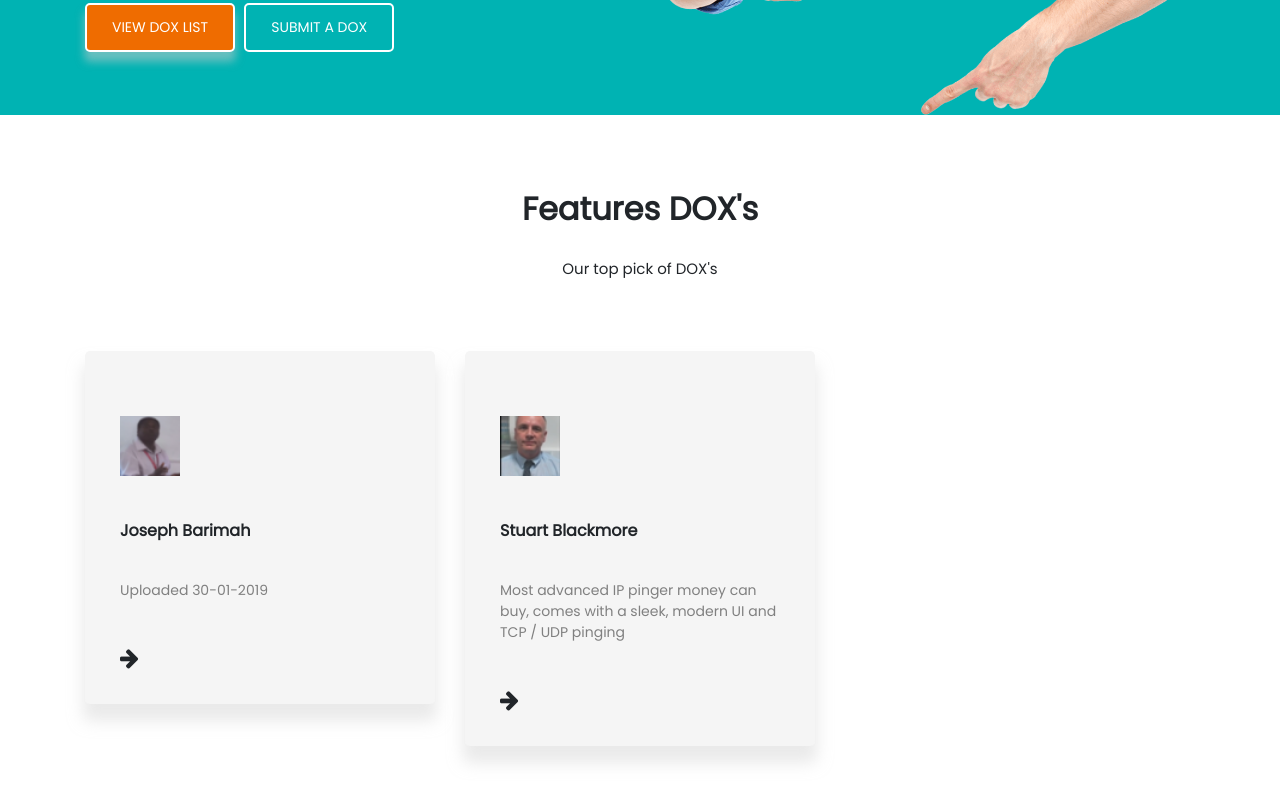
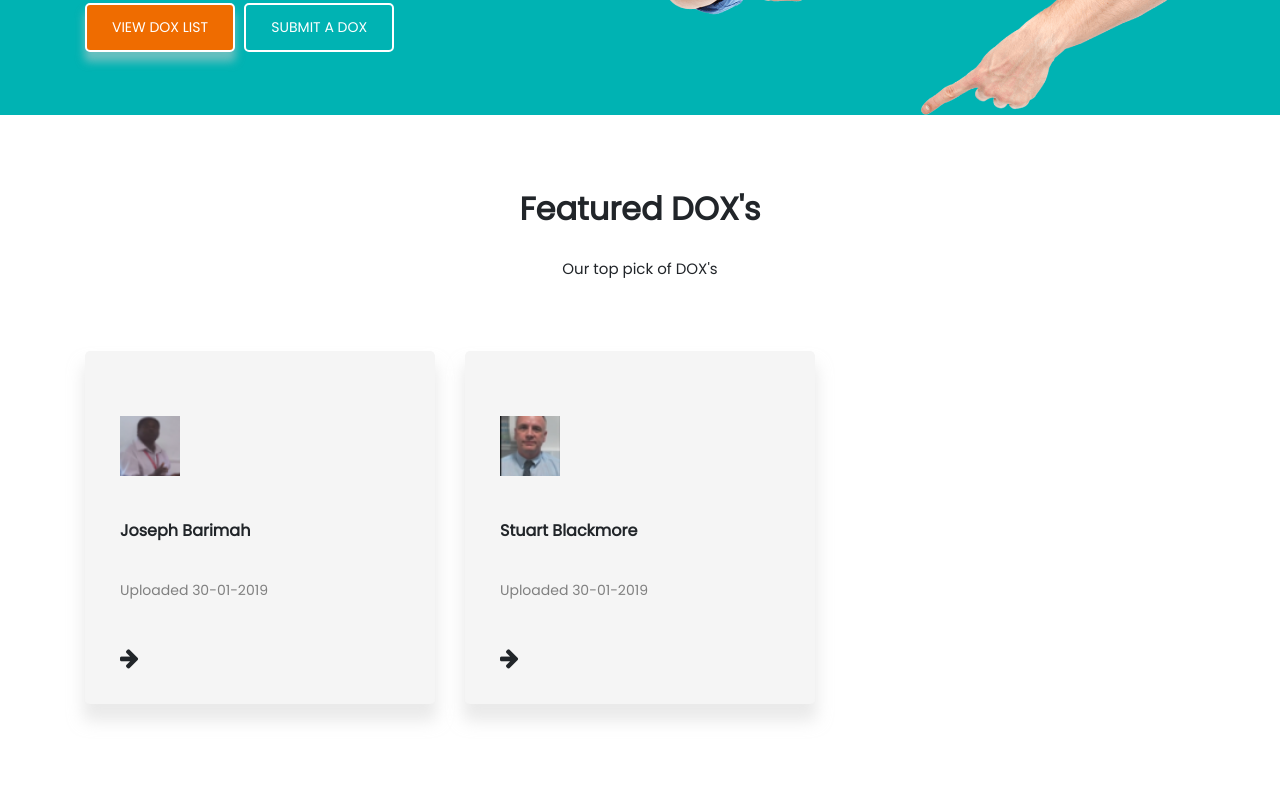
Before and after one commit to FuckLSEC/fucklsec.github.io, a plain HTML site: page index.html in a window 1280 px wide. Shown: the part 434-1234 px from the top of the page. Drawn offline with nearby package versions, Linux system fonts and the light colour scheme.

Commit message:
Update index.html

```diff
--- a/index.html
+++ b/index.html
@@ -43,7 +43,7 @@
         </section>
         <section class="service">
             <div class="container">
-                <h2 class="title">Features DOX's</h2>
+                <h2 class="title">Featured DOX's</h2>
                 <p class="subtitle">Our top pick of DOX's</p>
                 <div class="row">
                     <div class="col-md-4">
@@ -58,7 +58,7 @@
                         <div class="service-box">
                             <img src="images/stuartblackmore.png">
                             <h6>Stuart Blackmore</h6>
-                            <p>Most advanced IP pinger money can buy, comes with a sleek, modern UI and TCP / UDP pinging</p>
+                            <p>Uploaded 30-01-2019</p>
                             <i class="fa fa-arrow-right"></i>
                         </div>
                     </div>
```
